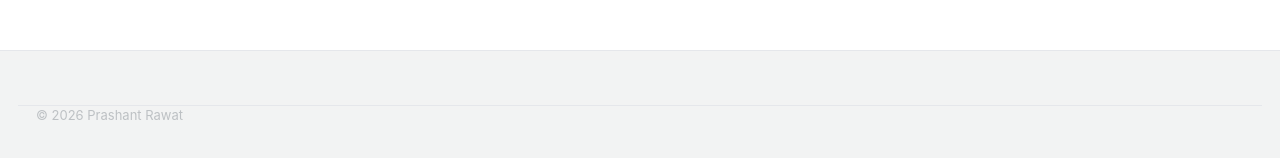
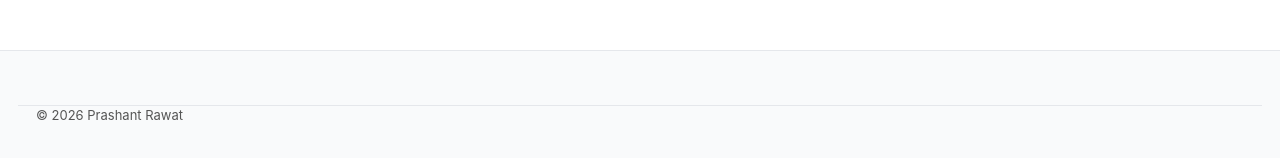
Before and after one commit to prashantXR/prashantXR.github.io, a Jekyll site: the page built from _pages/about.md, in a window 1280 px wide and 900 px high, scrolled down 604 px. Shown: the part 739-897 px from the top of the window. Built offline with Jekyll 4.4.1, drawn with Linux system fonts in a browser that asks for light colours; a script bundle is joined from its source files by our own code; library files that are not in the unit come from our copies.

Commit message:
Update custom.css

```diff
--- a/assets/css/custom.css
+++ b/assets/css/custom.css
@@ -76,3 +76,28 @@
 .sidebar .author__content {
   padding-bottom: 1rem;
 }
+
+
+/* Fix footer width to match content */
+.page__footer {
+  background: #f9fafb; /* lighter gray (optional) */
+  width: 100%;
+}
+
+.page__footer .wrapper {
+  max-width: 800px;   /* same as your content width */
+  margin: 0 auto;
+  padding: 1rem 1rem;
+}
+
+/* Reduce visual heaviness */
+.page__footer {
+  border-top: 1px solid #e5e7eb;
+}
+
+/* Footer text style */
+.page__footer p {
+  font-size: 13px;
+  color: #555;
+  margin: 0;
+}
```
